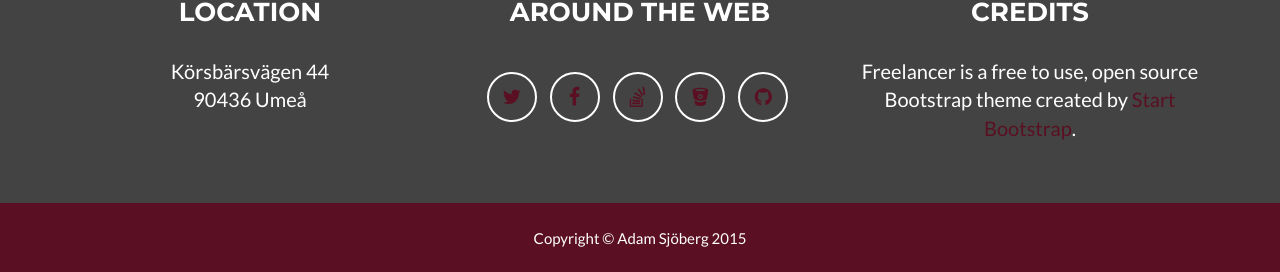
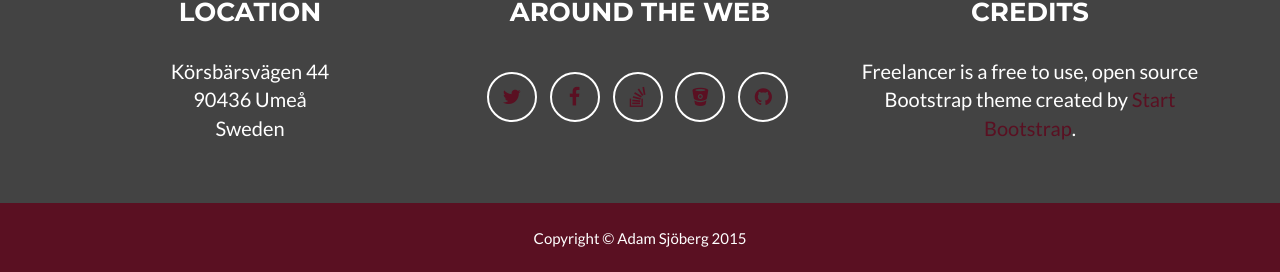
Before and after one commit to Adamsjoberg/Adamsjoberg.github.io, a Jekyll site: the page built from index.html, in a window 1280 px wide and 900 px high, scrolled down 3787 px. Shown: the part 625-897 px from the top of the window. Built offline with Jekyll 4.4.1, drawn with Linux system fonts in a browser that asks for light colours.

Commit message:
sweden added

```diff
--- a/_config.yml
+++ b/_config.yml
@@ -37,6 +37,7 @@ social:
 address:
   - line: Körsbärsvägen 44
   - line: 90436 Umeå
+  - line: Sweden
 
 # Credits content
 credits: 'Freelancer is a free to use, open source Bootstrap theme created by <a href="http://startbootstrap.com">Start Bootstrap</a>.'
```
